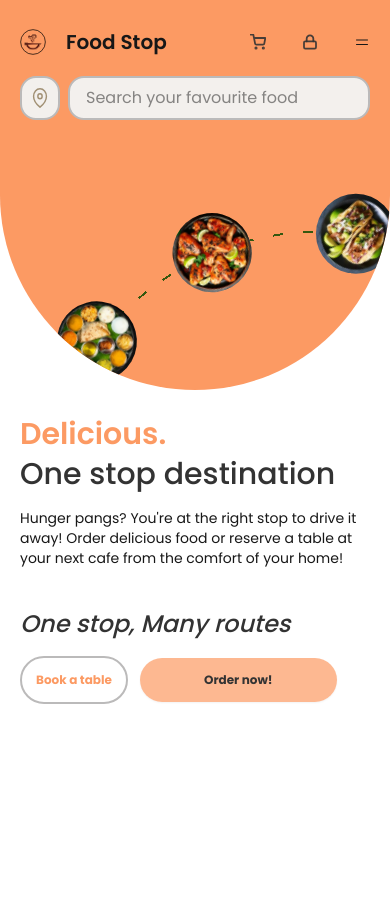
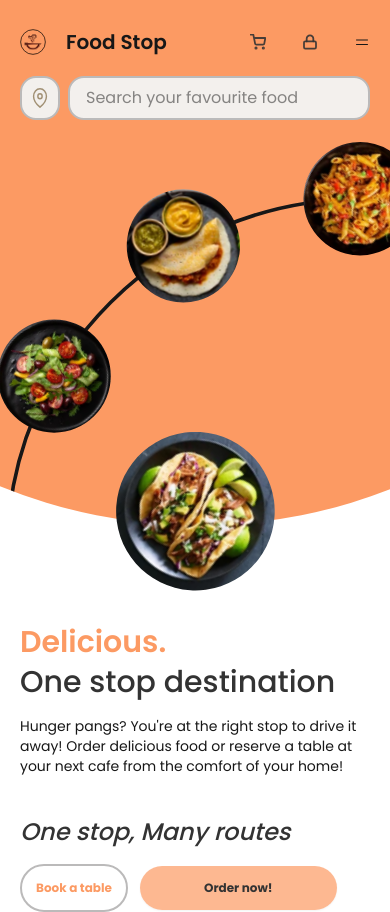
Before and after one commit to heygauravshukla/food-website-homepage, a Next.js app: page / in a window 390 px wide. Before the commit the page ends 844 px from the top, so only its background shows below. Built offline with nearby package versions, Linux system fonts and the light colour scheme.

Commit message:
feat: improve hero section responsiveness

```diff
--- a/src/components/hero.tsx
+++ b/src/components/hero.tsx
@@ -37,7 +37,7 @@ export function Hero() {
 
   // GSAP animation setup
   useGSAP(() => {
-    /* make sure there are ncessary elements to work with */
+    /* make sure there are necessary elements to work with */
     if (!containerRef.current || dishPlates.current.length === 0) return;
 
     // calculate positions for circular arrangement
@@ -98,86 +98,76 @@ export function Hero() {
 
   return (
     <section>
-      <div className="relative mx-auto max-w-7xl overflow-hidden pt-74 pb-22">
-        <div className="container grid items-end gap-30 xl:grid-cols-[2fr_3fr]">
-          {/* Left side content section */}
-          <div className="z-20">
-            {/* Hero title and description */}
-            <h1 className="x grid gap-1 text-3xl sm:text-5xl">
+      <div className="relative mx-auto max-w-7xl overflow-hidden pt-100 lg:pt-74">
+        {/* curve with slider clipping - low stacking context */}
+        <div className="bg-primary absolute inset-0 z-10 [clip-path:circle(74.9%_at_51%_0)] lg:[clip-path:circle(49%_at_63%_0px)]">
+          {/* wheel of dishes  */}
+          <div
+            ref={containerRef}
+            className="absolute inset-x-0 bottom-0 size-180 lg:right-0 lg:-bottom-80 lg:left-auto"
+          >
+            <svg viewBox="0 0 400 400">
+              <path
+                strokeWidth="2"
+                stroke="currentColor"
+                id="myPath"
+                fill="none"
+                d="M396,200 C396,308.24781 308.24781,396 200,396 91.75219,396 4,308.24781 4,200 4,91.75219 91.75219,4 200,4 308.24781,4 396,91.75219 396,200 z"
+              ></path>
+            </svg>
+
+            {dishes?.map((dish, index) => (
+              <Image
+                key={index}
+                ref={(el: HTMLDivElement | null) => {
+                  dishPlates.current[index] = el;
+                }}
+                src={dish?.image || "/placeholder-image.svg"}
+                alt={dish?.name || "Food dish"}
+                width={113}
+                height={113}
+                className="absolute top-0 left-0 z-10 size-40"
+              />
+            ))}
+          </div>
+        </div>
+
+        {/* container with content - high stacking context */}
+        <div className="relative z-20 container grid items-end lg:grid-cols-[2fr_3fr] lg:gap-30">
+          {/* text box */}
+          <div>
+            <h1 className="grid gap-1 text-3xl sm:text-5xl">
               <span className="text-primary font-semibold">Delicious.</span>
-              <span className="text-muted-foreground font-medium xl:text-4xl">
+              <span className="text-muted-foreground font-medium lg:text-4xl">
                 One stop destination
               </span>
             </h1>
 
-            {/* Description text */}
             <p className="mt-4 max-w-xl text-sm sm:mt-6">
               Hunger pangs? You&apos;re at the right stop to drive it away!
               Order delicious food or reserve a table at your next cafe from the
               comfort of your home!
             </p>
 
-            {/* Tagline */}
-            <p className="text-muted-foreground mt-10 text-2xl font-medium italic sm:mt-12 xl:mt-11 xl:text-3xl">
+            <p className="text-muted-foreground mt-10 text-2xl font-medium italic sm:mt-12 lg:mt-11 lg:text-3xl">
               One stop, Many routes
             </p>
 
-            {/* Action buttons */}
             <div className="mt-4 flex flex-wrap items-center gap-3">
               <Button variant="outline">Book a table</Button>
               <Button size="lg">Order now!</Button>
             </div>
           </div>
 
-          {/* Right side - Interactive dish wheel */}
-          <div className="-order-1 xl:order-1">
-            <div className="bg-primary absolute inset-x-0 top-0 z-10 grid aspect-square w-screen items-end justify-items-center overflow-hidden rounded-b-full xl:right-auto xl:left-0 xl:w-294 xl:translate-x-1/5 xl:-translate-y-3/5 xl:rounded-full">
-              <div
-                ref={containerRef}
-                className="size-80 translate-y-1/2 xl:size-150"
-              >
-                {/* Circular path SVG */}
-                <svg
-                  width={571}
-                  height={571}
-                  viewBox="0 0 571 571"
-                  fill="none"
-                  xmlns="http://www.w3.org/2000/svg"
-                >
-                  <g filter="url(#filter0_d_1_40)">
-                    <path
-                      d="M565.129,281.62 A280,280 0 0,0 5.129,281.62 A280,280 0 0,0 565.129,281.62 Z"
-                      transform="rotate(37.4826 285.129 281.62)"
-                      stroke="#35580F"
-                      strokeWidth={2}
-                      strokeLinejoin="round"
-                      strokeDasharray="10 20"
-                      id="myPath"
-                      fill="none"
-                      shapeRendering="crispEdges"
-                    />
-                  </g>
-                </svg>
-
-                {/* Dish plates arranged in circle */}
-                {dishes?.map((dish, index) => (
-                  <div
-                    key={index}
-                    ref={(el: HTMLDivElement | null) => {
-                      dishPlates.current[index] = el;
-                    }}
-                    className={`box absolute top-0 left-0 z-10 grid size-40 place-content-center transition-transform ${index === 0 ? "active" : ""}`}
-                  >
-                    <Image
-                      src={dish?.image || "/placeholder-image.svg"}
-                      alt={dish?.name || "Food dish"}
-                      width={113}
-                      height={113}
-                    />
-                  </div>
-                ))}
-              </div>
-            </div>
+          {/* current plate and slider controls */}
+          <div className="-order-1 grid place-content-center lg:order-1">
+            <Image
+              src="/dishes/mexican.svg"
+              alt="Dish plate"
+              width={250}
+              height={250}
+              className="size-56"
+            />
           </div>
         </div>
       </div>
```
